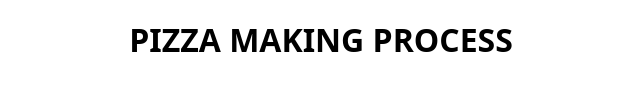
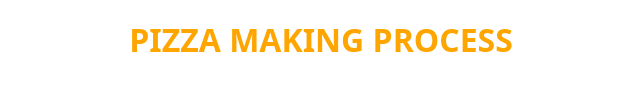
Before and after one commit to shauryaykhurana-1234/pizza, a plain HTML site: page index.html in a window 1280 px wide. Shown: the part 303-405 px from the top of the page, without its empty margins (319-959 px from the left). Drawn offline with Linux system fonts and the light colour scheme.

Commit message:
Fix h1 font size in style.css

```diff
--- a/style.css
+++ b/style.css
@@ -10,8 +10,8 @@ body {
 }
 h1
 {
-	color: orange
-	font: 30 ptx
+	color: orange;
+	font-size: 40ptx;
 }
 
 button {
```
